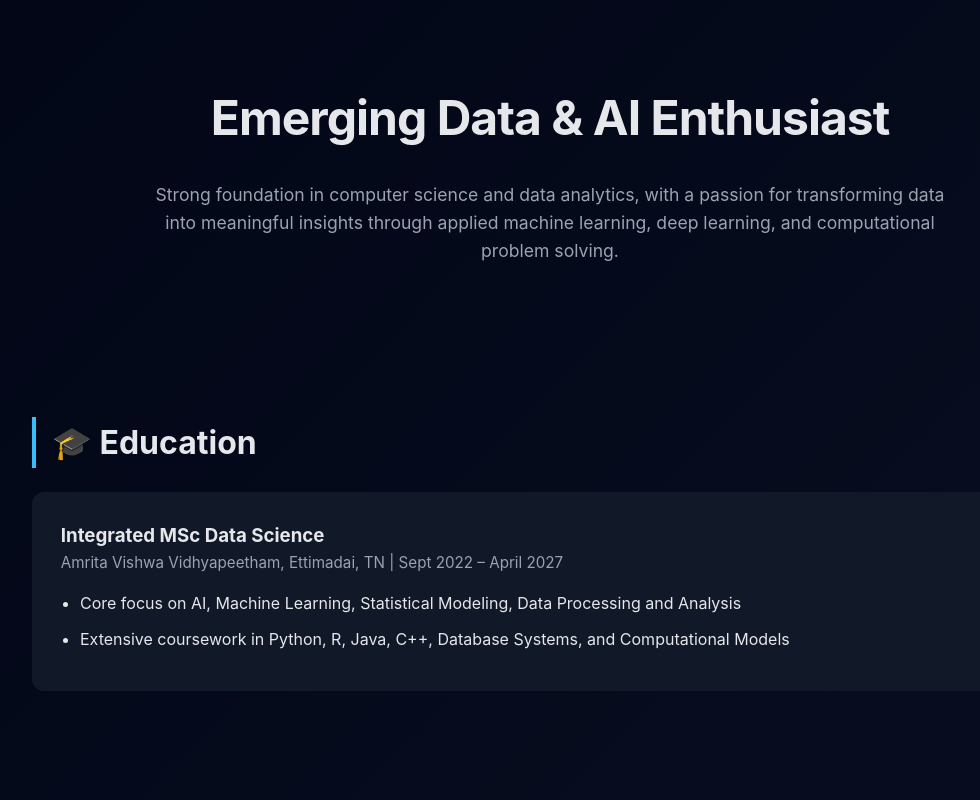
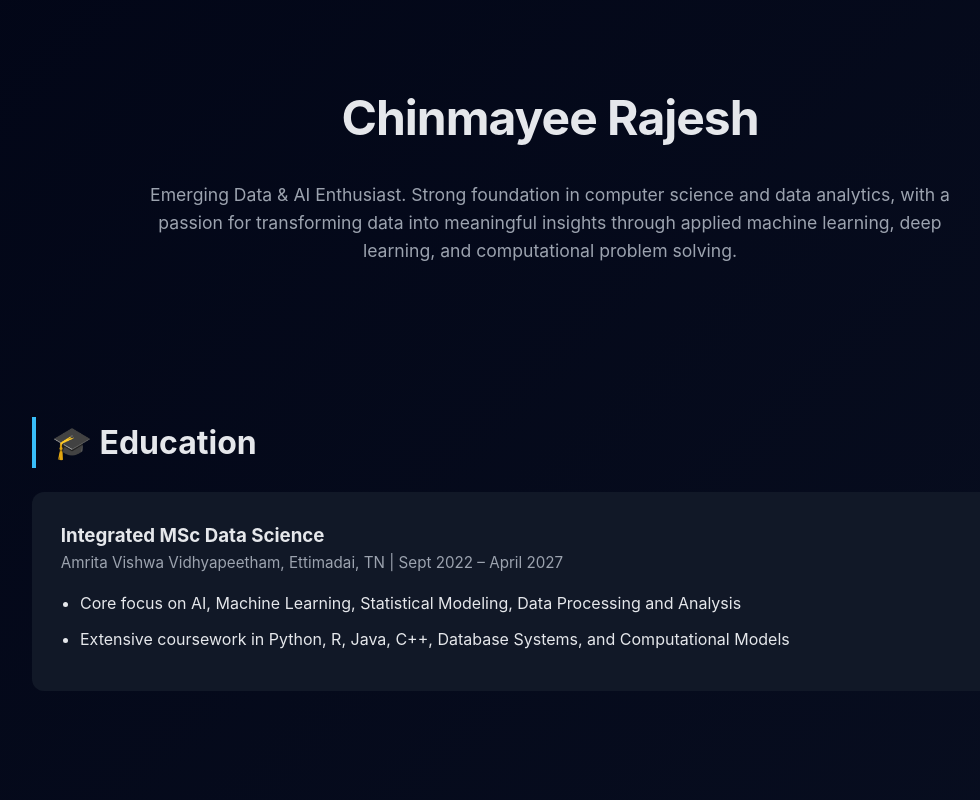
Before and after one commit to codercat007/codercat007.github.io, a plain HTML site: page index.html in a window 1280 px wide. Shown: the top 800 px of the page, without its empty margins (90-1070 px from the left). Drawn offline with Linux system fonts and the light colour scheme.

Commit message:
Update header with name and description

```diff
--- a/index.html
+++ b/index.html
@@ -122,9 +122,9 @@
 <body>
 
 <header>
-  <h1>Emerging Data & AI Enthusiast</h1>
+  <h1>Chinmayee Rajesh</h1>
   <p>
-    Strong foundation in computer science and data analytics, with a passion for transforming
+    Emerging Data & AI Enthusiast. Strong foundation in computer science and data analytics, with a passion for transforming
     data into meaningful insights through applied machine learning, deep learning,
     and computational problem solving.
   </p>
```
